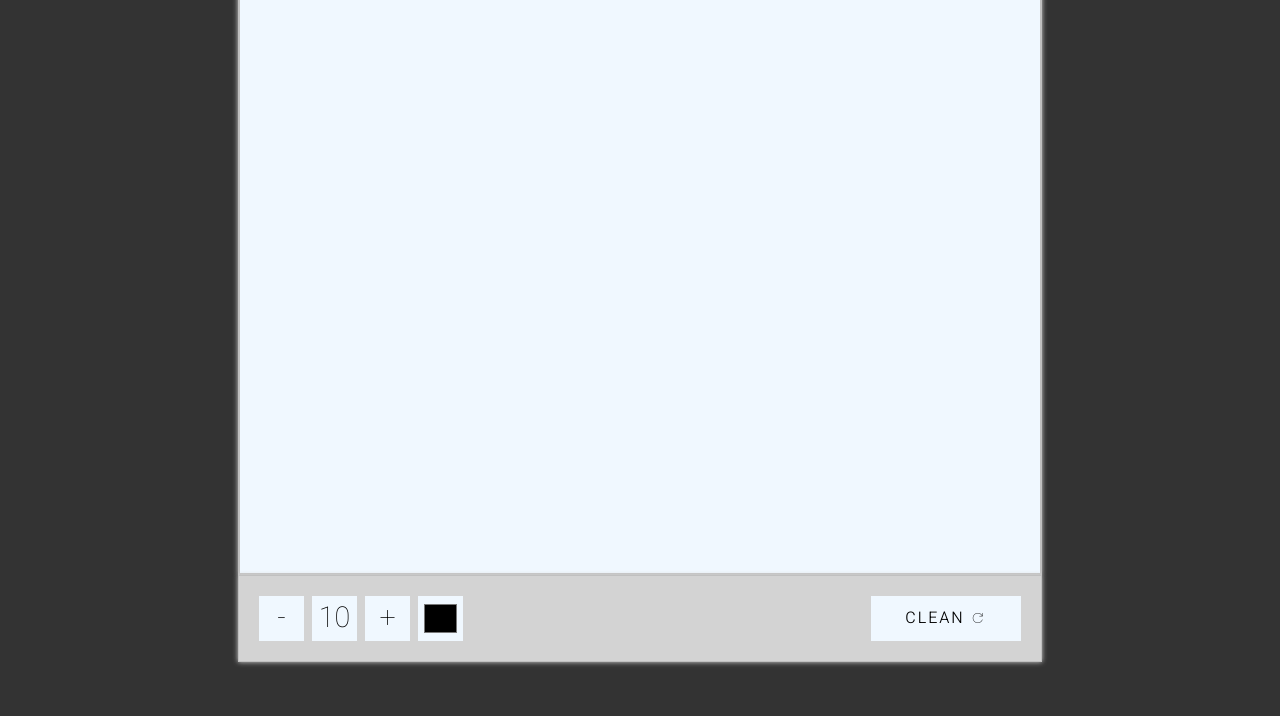
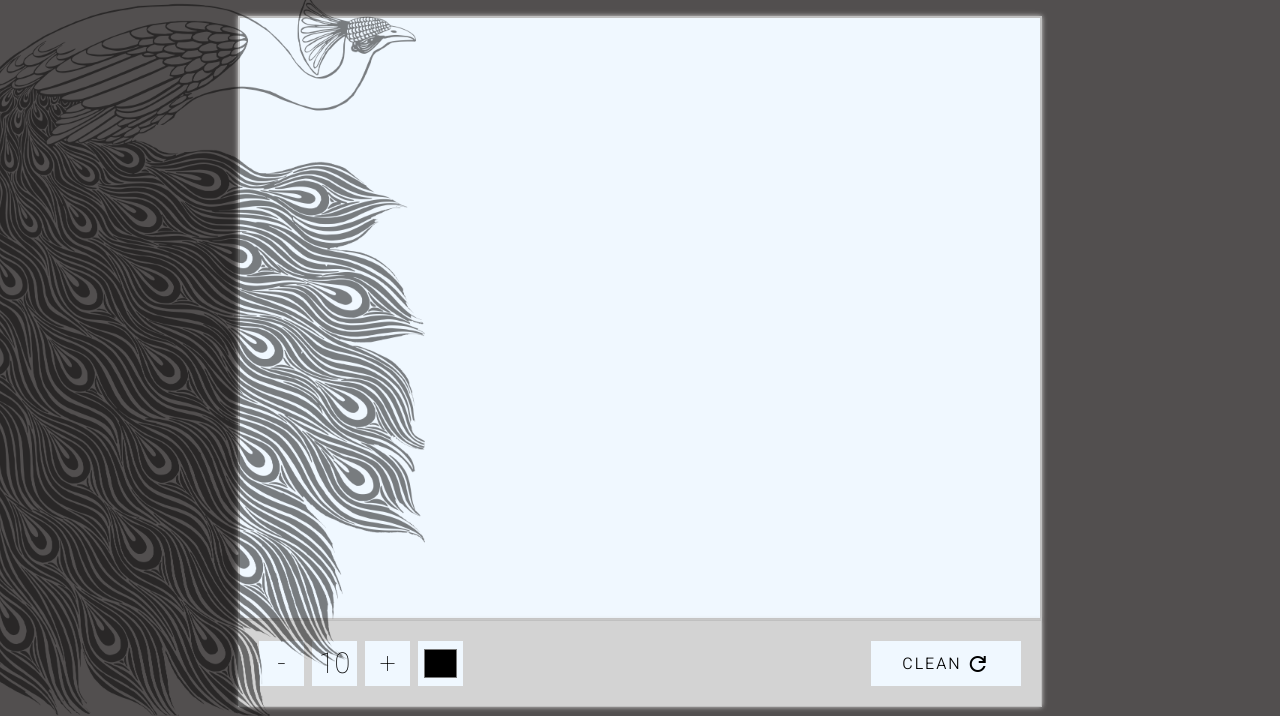
Before and after one commit to JoannaPatyk/drawing-app, a website: page index.html in a window 1280 px wide. Shown: the part 84-800 px from the top of the page. Drawn offline with nearby package versions, Linux system fonts and the light colour scheme.

Commit message:
Changed from JavaScript to TypeScript Added Prettier Some UI changes

```diff
--- a/index.html
+++ b/index.html
@@ -1,32 +1,31 @@
 <!DOCTYPE html>
 <html lang="en">
-
     <head>
-    <meta charset="UTF-8">
-    <meta http-equiv="X-UA-Compatible" content="IE=edge">
-    <meta name="viewport" content="width=device-width, initial-scale=1.0">
-    <link rel="stylesheet" href="https://cdnjs.cloudflare.com/ajax/libs/font-awesome/6.1.2/css/all.min.css">
-    <link rel="stylesheet"
-        href="https://fonts.googleapis.com/css2?family=Material+Symbols+Outlined:opsz,wght,FILL,GRAD@48,400,0,0" />
-    <link rel="stylesheet" href="style.css">
+        <meta charset="UTF-8" />
+        <meta http-equiv="X-UA-Compatible" content="IE=edge" />
+        <meta name="viewport" content="width=device-width, initial-scale=1.0" />
+        <link rel="stylesheet" href="https://cdnjs.cloudflare.com/ajax/libs/font-awesome/6.1.2/css/all.min.css" />
+        <link
+            rel="stylesheet"
+            href="https://fonts.googleapis.com/css2?family=Material+Symbols+Outlined:opsz,wght,FILL,GRAD@48,400,0,0"
+        />
+        <link rel="stylesheet" href="src/style.css" />
         <title>Drawing App</title>
-
     </head>
 
     <body>
-
+        <div class="container">
+            <h1>You can draw in the window below...</h1>
             <canvas id="canvas" width="800" height="600"></canvas>
             <div class="toolbox">
                 <button id="decrease">-</button>
                 <span id="size">10</span>
                 <button id="increase">+</button>
-        <input type="color" id="color">
-        <button id="clear">
-            CLEAN<span class="material-symbols-outlined">refresh</span>
-        </button>
+                <input type="color" id="color" />
+                <button id="clear">CLEAN<span class="material-symbols-outlined">refresh</span></button>
             </div>
-
-    <script src="/script.js"></script>
+            <img src="img/background-img.png" alt="background" class="background" />
+        </div>
+        <script src="dist/script.js"></script>
     </body>
-
 </html>
--- a/script.js
+++ /dev/null
@@ -1,87 +0,0 @@
-const canvas = document.getElementById("canvas");
-const decreaseBtn = document.getElementById("decrease");
-const increaseBtn = document.getElementById("increase");
-const clearEl = document.getElementById("clear");
-const sizeEl = document.getElementById("size");
-const colorEl = document.getElementById("color");
-
-const ctx = canvas.getContext("2d");
-
-let size = 10;
-let isPressed = false;
-let color = "black";
-let x;
-let y;
-
-decreaseBtn.addEventListener("click", () => {
-    size--;
-    sizeEl.innerHTML = size;
-
-    if (size < 0) {
-        size = 1;
-        sizeEl.innerHTML = 0;
-    }
-})
-
-increaseBtn.addEventListener("click", () => {
-    size++;
-    sizeEl.innerHTML = size;
-
-    if (size > 50) {
-        size = 50;
-    }
-})
-
-colorEl.addEventListener("change", (e) => {
-    color = e.target.value;
-})
-
-clearEl.addEventListener("click", (e) => {
-    ctx.clearRect(0, 0, canvas.width, canvas.height)
-})
-
-
-canvas.addEventListener("mousedown", (e) => {
-    isPressed = true;
-
-    x = e.offsetX;
-    y = e.offsetY;
-
-})
-
-canvas.addEventListener("mouseup", (e) => {
-    isPressed = false;
-
-    x = undefined;
-    y = undefined;
-
-})
-
-canvas.addEventListener("mousemove", (e) => {
-    if (isPressed) {
-        const x2 = e.offsetX;
-        const y2 = e.offsetY;
-
-        drawCircle(x2, y2);
-        drawLine(x, y, x2, y2);
-
-        x = x2;
-        y = y2;
-    }
-})
-
-function drawCircle(x, y) {
-    ctx.beginPath();
-    ctx.arc(x, y, size, 0, Math.PI * 2, true);
-    ctx.fillStyle = color;
-    ctx.fill();
-}
-
-function drawLine(x1, y1, x2, y2) {
-    ctx.beginPath();
-    ctx.moveTo(x1, y1);
-    ctx.lineTo(x2, y2);
-    ctx.strokeStyle = color;
-    ctx.lineWidth = size * 2;
-    ctx.stroke();
-}
--- /dev/null
+++ b/src/style.css
@@ -0,0 +1,91 @@
+@import url('https://fonts.googleapis.com/css2?family=Heebo:wght@100;200;300&display=swap');
+
+* {
+    margin: 0;
+    padding: 0;
+    box-sizing: border-box;
+}
+
+body {
+    font-family: 'Heebo', sans-serif;
+    height: 100vh;
+    overflow: hidden;
+    background-color: #524f4f;
+}
+
+body,
+.container {
+    display: flex;
+    flex-direction: column;
+    align-items: center;
+    justify-content: center;
+}
+
+h1 {
+    color: #f0f8ff;
+    font-size: 2.5rem;
+    margin-bottom: 2rem;
+    font-weight: 200;
+}
+
+canvas {
+    border: 2px solid #c0c0c0;
+    box-shadow: 0 0 5px #d3d3d3;
+    background-color: #f0f8ff;
+}
+
+.background {
+    position: absolute;
+    bottom: 0;
+    left: -5%;
+    height: 90%;
+    opacity: 0.5;
+}
+
+.toolbox {
+    display: flex;
+    background-color: #d3d3d3;
+    border: 1px solid #c0c0c0;
+    box-shadow: 0 0 5px #d3d3d3;
+    width: 804px;
+    padding: 1rem;
+}
+
+.toolbox > * {
+    display: inline-flex;
+    align-items: center;
+    justify-content: center;
+    font-family: inherit;
+    font-weight: 100;
+    border: none;
+    font-size: 1.8rem;
+    height: 45px;
+    width: 45px;
+    margin: 0.25rem;
+    padding: 0.25rem;
+    transition: 0.5s linear;
+    background-color: #f0f8ff;
+}
+
+.toolbox > *:hover {
+    background-color: #333;
+    color: #f0f8ff;
+}
+
+.toolbox > *:last-child {
+    margin-left: auto;
+    width: 150px;
+    font-size: 1rem;
+    font-weight: 300;
+    letter-spacing: 2px;
+}
+
+.toolbox > *:last-child span {
+    font-size: 1.5rem;
+    font-weight: 400;
+    margin-left: 4px;
+}
+
+.toolbox button {
+    cursor: pointer;
+}
--- a/style.css
+++ /dev/null
@@ -1,80 +0,0 @@
-@import url('https://fonts.googleapis.com/css2?family=Heebo:wght@100;200;300&display=swap');
-
-* {
-    margin: 0;
-    padding: 0;
-    box-sizing: border-box;
-}
-
-body {
-    display: flex;
-    flex-direction: column;
-    align-items: center;
-    justify-content: center;
-    font-family: 'Heebo';
-    height: 100vh;
-    overflow: hidden;
-    background-color: #333;
-}
-
-canvas {
-    border: 2px solid silver;
-    box-shadow: 0 0 5px lightgrey;
-    background-color: aliceblue;
-}
-
-.toolbox {
-    background-color: lightgrey;
-    border: 1px solid silver;
-    box-shadow: 0 0 5px lightgrey;
-    display: flex;
-    width: 804px;
-    padding: 1rem;
-}
-
-.toolbox>* {
-    background-color: aliceblue;
-    font-family: 'Heebo';
-    font-weight: 100;
-    border: none;
-    display: inline-flex;
-    align-items: center;
-    justify-content: center;
-    font-size: 1.8rem;
-    height: 45px;
-    width: 45px;
-    margin: .25rem;
-    padding: .25rem;
-    transition: .5s linear;
-}
-
-.toolbox>*:hover {
-    background-color: #333;
-    color: aliceblue;
-}
-
-.toolbox>*:last-child {
-    margin-left: auto;
-    width: 150px;
-    font-size: 16px;
-    font-weight: 300;
-    letter-spacing: 2px;
-}
-
-.toolbox>*:last-child span {
-    font-size: 18px;
-    font-weight: 400;
-    margin-left: 4px;
-}
-
-.toolbox button {
-    cursor: pointer;
-}
-
-.material-symbols-outlined {
-    font-variation-settings:
-        'FILL'0,
-        'wght'100,
-        'GRAD'0,
-        'opsz'48
-}
```
Also changed, not shown: package.json (added, +12 -0 lines), src/script.ts (added, +81 -0 lines), tsconfig.json (added, +8 -0 lines), .prettierrc.json (added), README.md, img/background-img.png (added), 3 other files. Lines whose indentation alone changed are shown as unchanged.
